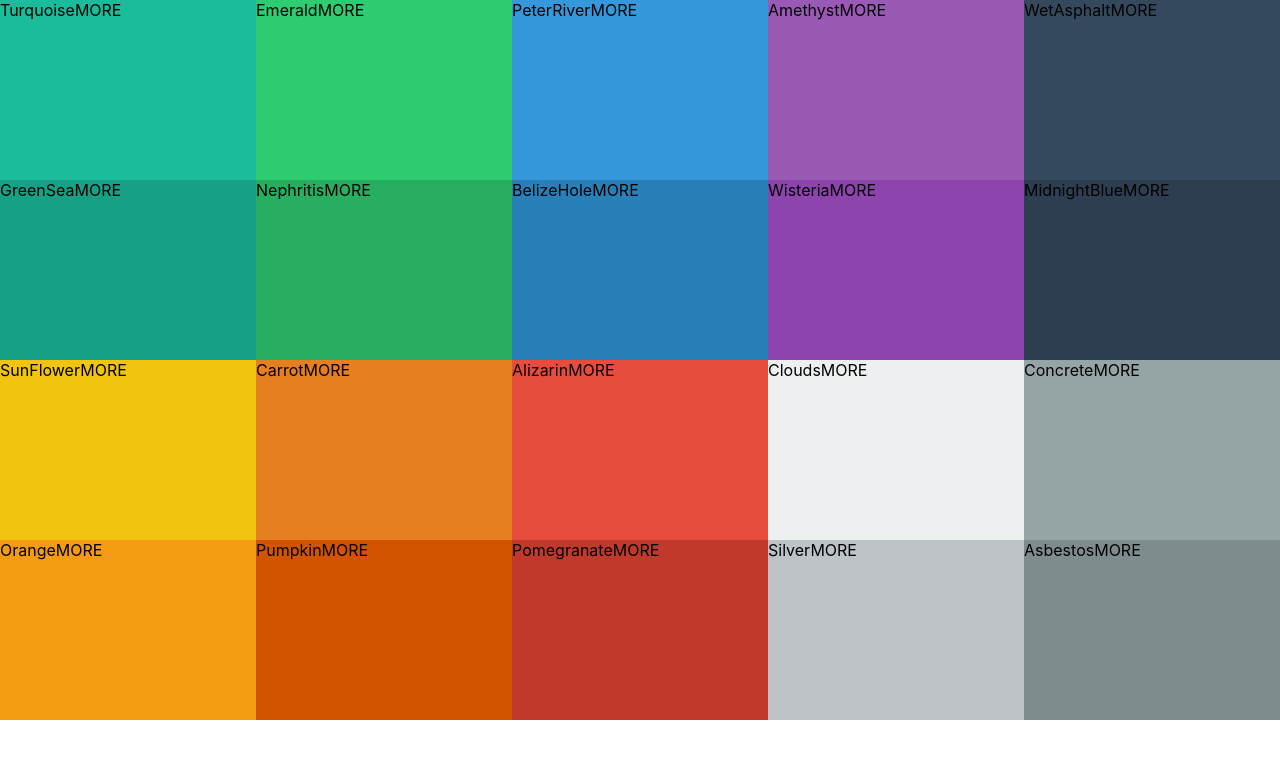
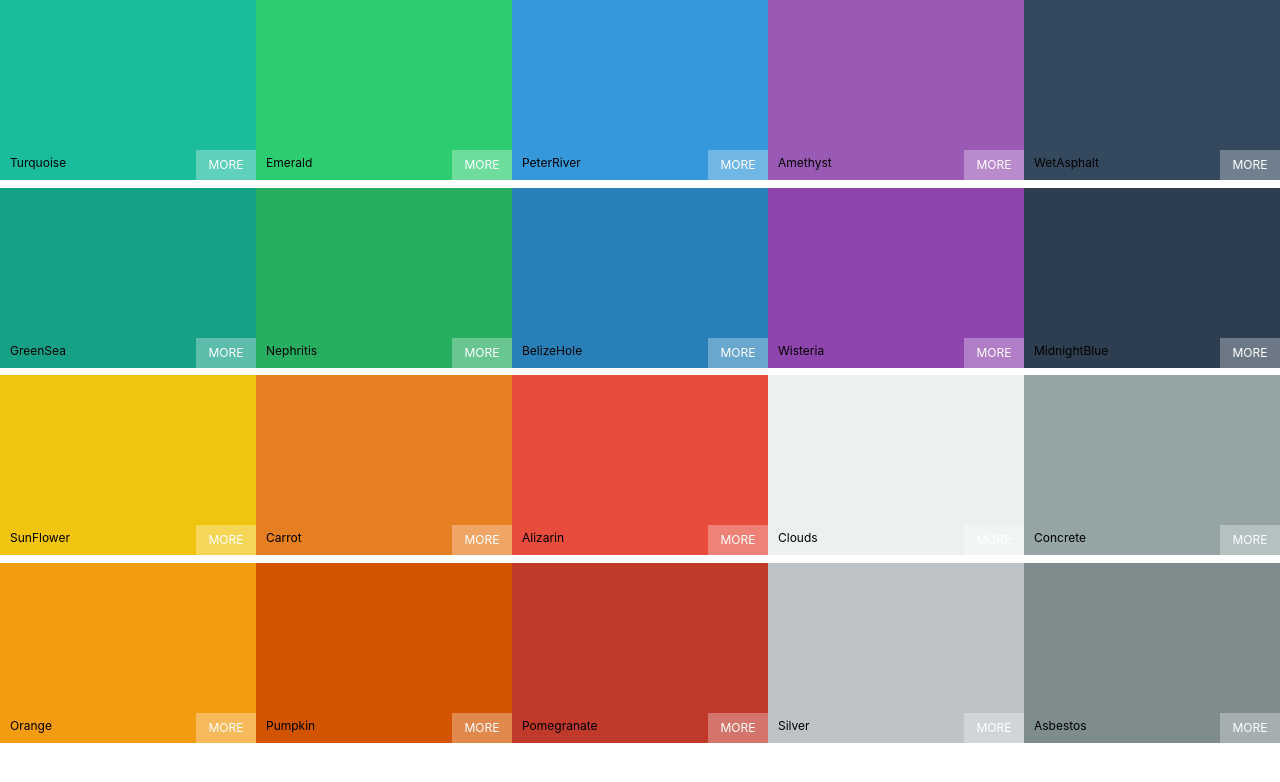
Before and after one commit to Kunstix/Chromatix, a React (Create React App) app: page / in a window 1280 px wide. Shown: the top 782 px of the page. Built offline with nearby package versions, Linux system fonts and the light colour scheme.

Commit message:
buttons for colorbox

```diff
--- a/src/components/colors/ColorBox.css
+++ b/src/components/colors/ColorBox.css
@@ -5,4 +5,55 @@
   position: relative;
   display: inline-block;
   margin: 0 auto;
+  margin-bottom: 3.5px;
 }
+
+.copy-button {
+  position: absolute;
+  display: inline-block;
+  width: 100px;
+  height: 30px;
+  top: 50%;
+  left: 50%;
+  margin-left: -50px;
+  margin-top: -15px;
+  text-align: center;
+  font-size: 1rem;
+  line-height: 30px;
+  background-color: rgba(255, 255, 255, 0.3);
+  color: white;
+  text-transform: uppercase;
+  border: none;
+  outline: none;
+  opacity: 0;
+}
+
+.ColorBox:hover .copy-button {
+  opacity: 1;
+  transition: 0.5s;
+}
+
+.box-content {
+  position: absolute;
+  width: 100%;
+  left: 0;
+  bottom: 0;
+  padding: 10px;
+  color: black;
+  font-size: 12px;
+}
+
+.more {
+  position: absolute;
+  width: 60px;
+  height: 30px;
+  background-color: rgba(255, 255, 255, 0.3);
+  border: none;
+  right: 0;
+  bottom: 0;
+  color: white;
+  text-align: center;
+  line-height: 30px;
+  text-transform: uppercase;
+  font-size: 12px;
+}
--- a/src/components/colors/ColorBox.jsx
+++ b/src/components/colors/ColorBox.jsx
@@ -3,10 +3,17 @@
 
 export default class ColorBox extends Component {
   render() {
+    const { name, bg } = this.props;
+
     return (
-      <div style={{ backgroundColor: this.props.bg }} className='ColorBox'>
-        <span>{this.props.name}</span>
-        <span>MORE</span>
+      <div style={{ backgroundColor: bg }} className='ColorBox'>
+        <div className='copy-container'>
+          <div className='box-content'>
+            <span>{name}</span>
+          </div>
+          <button className='copy-button'>Copy</button>
+        </div>
+        <span className='more'>MORE</span>
       </div>
     );
   }
```
